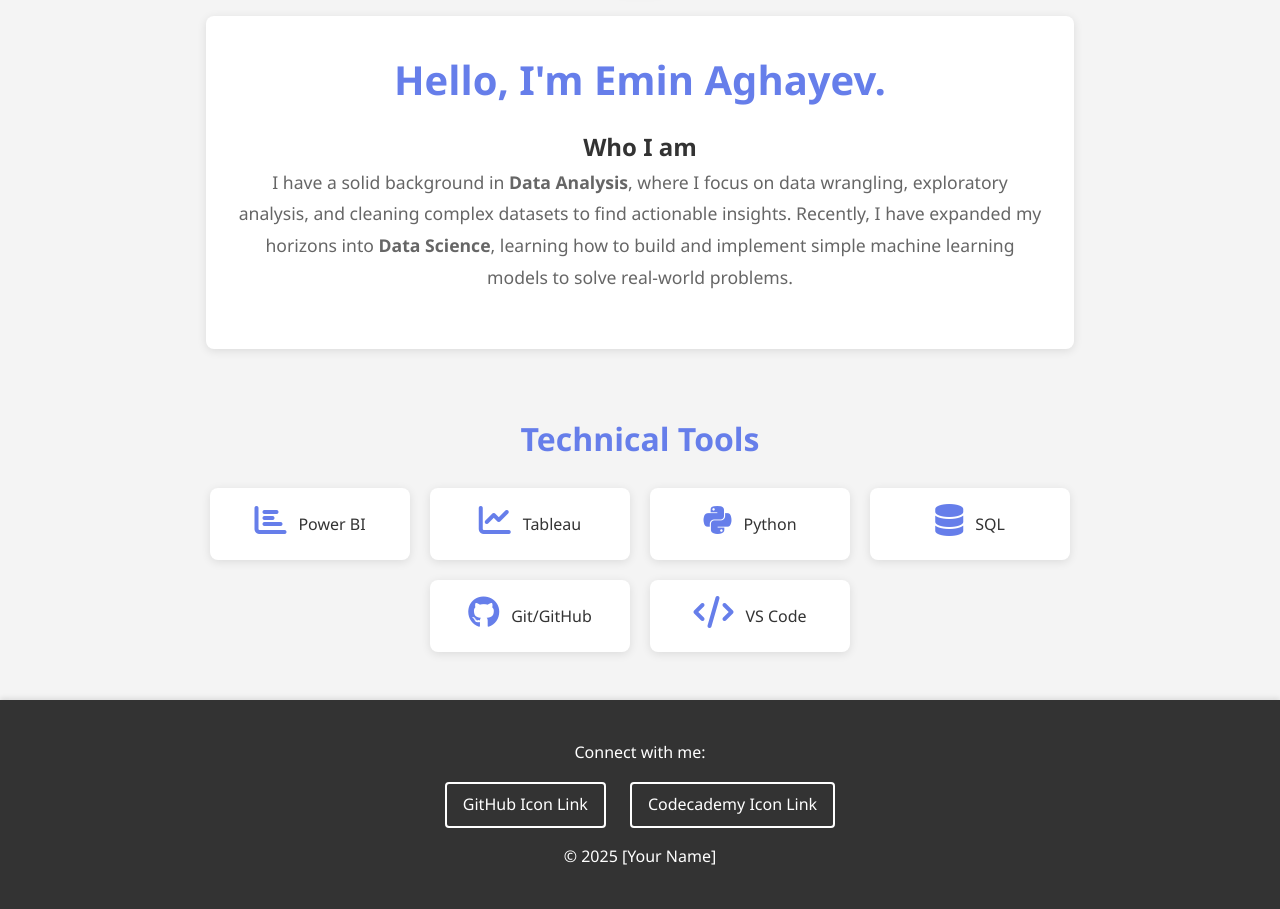
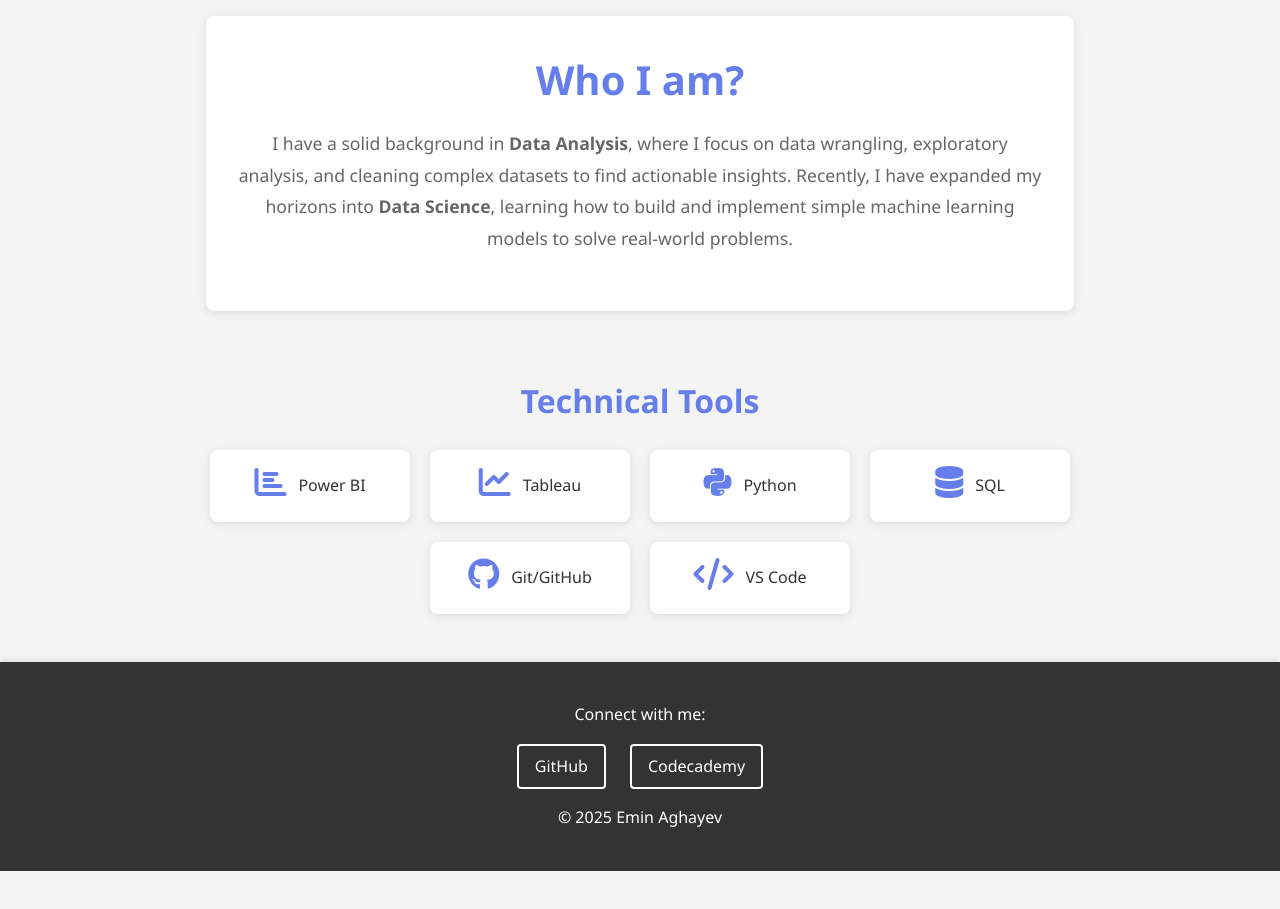
Before and after one commit to eminsoftware/site1101-personal-website, a plain HTML site: page about.html in a window 1280 px wide. Shown: the part 340-1249 px from the top of the page. After the commit the page ends 1211 px from the top, so only its background shows below. Drawn offline with Linux system fonts and the light colour scheme.

Commit message:
added github and codecademy links

```diff
--- a/about.html
+++ b/about.html
@@ -18,8 +18,7 @@
 	<main class="home-section">
         <img src="assets/1000067283.jpg" alt="My Profile Photo" class="profile-photo">
         <section class="profile-summary">
-            <h1>Hello, I'm Emin Aghayev. </h1>
-            <h2>Who I am</h2>
+            <h1>Who I am? </h1>
             <p>
             I have a solid background in <strong>Data Analysis</strong>, where I focus on data wrangling,
             exploratory analysis, and cleaning complex datasets to find actionable insights.
@@ -60,14 +59,14 @@
 	<footer>
 		<p>Connect with me:</p>
             <div class="social-icons">
-            <a href="YOUR_GITHUB_PROFILE_URL" target="_blank" title="GitHub Profile">
-                GitHub Icon Link
+            <a href="https://github.com/eminsoftware" target="_blank" title="GitHub Profile">
+                GitHub
             </a>
-            <a href="YOUR_CODECADEMY_PROFILE_URL" target="_blank" title="Codecademy Profile">
-                Codecademy Icon Link
+            <a href="https://www.codecademy.com/profiles/eminx" target="_blank" title="Codecademy Profile">
+                Codecademy
             </a>
             </div>
-        <p>&copy; 2025 [Your Name]</p>
+        <p>&copy; 2025 Emin Aghayev</p>
 	</footer>
 </body>
 </html>
```
Also changed, not shown: index.html (+6 -6 lines), projects.html (+5 -5 lines).
